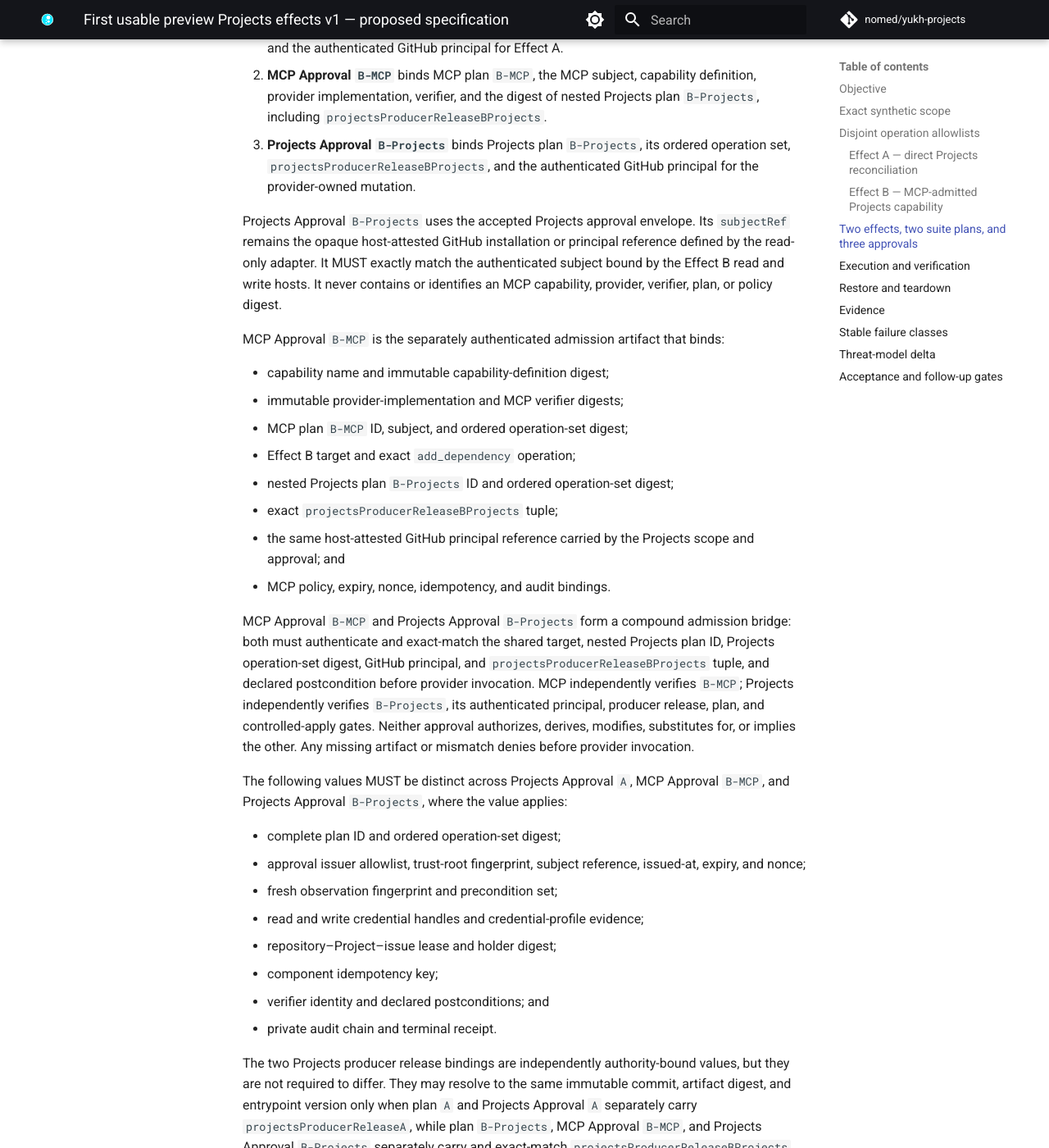
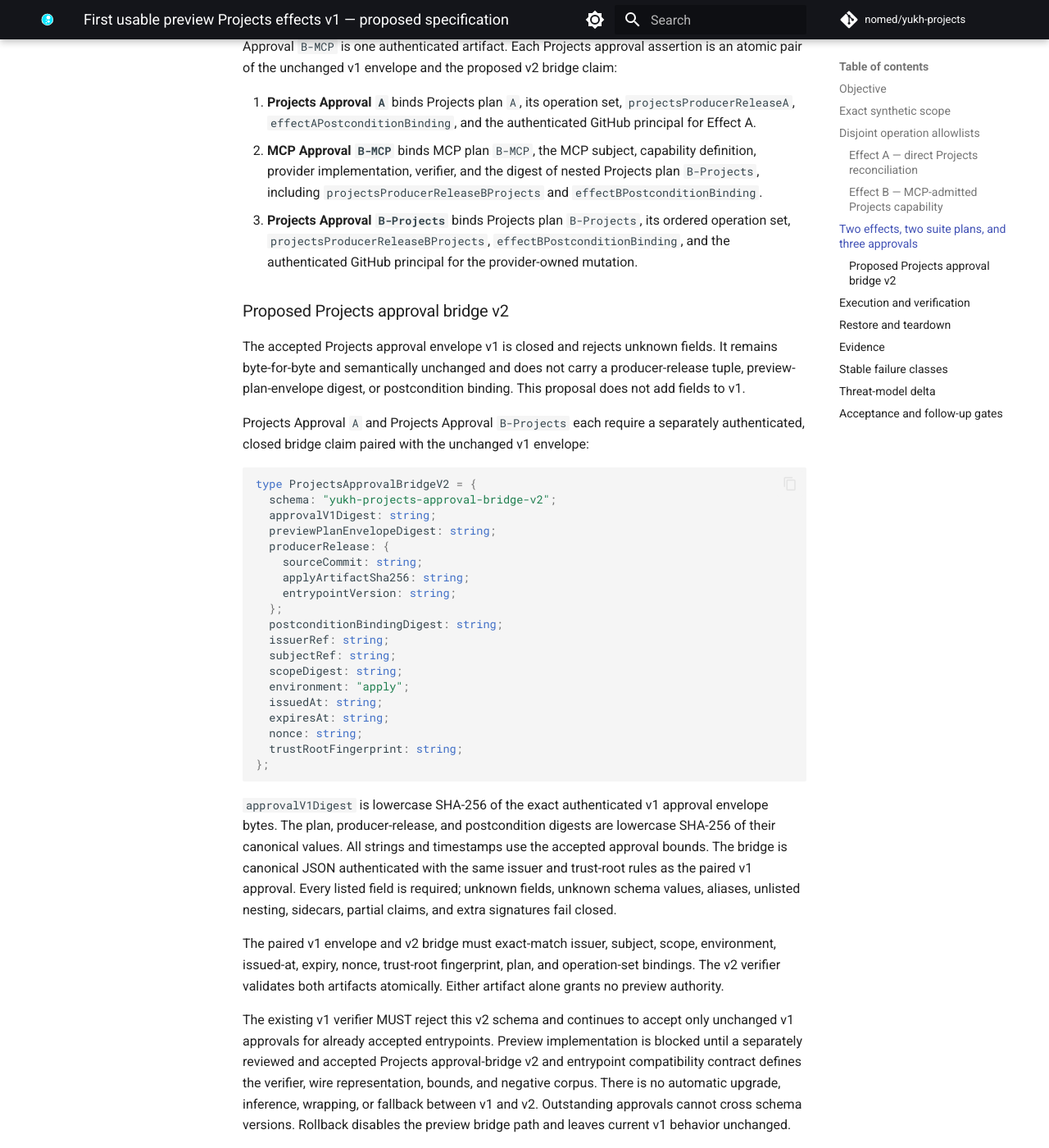
Before and after one commit to nomed/yukh-projects, an MkDocs documentation site: the page built from docs/contracts/first-usable-preview-projects-v1.md, in a window 1280 px wide and 1400 px high, scrolled down 3189 px. Shown: the whole window at 82% size. Built offline with MkDocs 1.6.1 and Material for MkDocs 9.7.7, drawn with Linux system fonts in a browser that asks for light colours; comment, search, counter and statistics services are not loaded; some of the changed text lies outside the part shown.

Commit message:
docs: define preview approval bridge v2
Co-authored-by: Copilot App <223556219+Copilot@users.noreply.github.com>

```diff
--- a/docs/contracts/first-usable-preview-projects-v1.md
+++ b/docs/contracts/first-usable-preview-projects-v1.md
@@ -39,6 +39,7 @@ The version-1 corpus uses this invented logical sandbox:
 | Nested provider plan | none | Projects plan `B-Projects` with exactly one `add_dependency` |
 | Approval assertions | Projects Approval `A` | MCP Approval `B-MCP` and Projects Approval `B-Projects` |
 | Projects producer release | binding `projectsProducerReleaseA` | binding `projectsProducerReleaseBProjects` |
+| Canonical postcondition | `effectAPostconditionBinding` | `effectBPostconditionBinding` |
 | Projects operation | exactly one `set_field_value` | exactly one `add_dependency` |
 | Logical intent | set managed `status` from `backlog` to `ready` | add `201 blocks 202` |
 | MCP capability | none | `projects.add-dependency.v1` |
@@ -116,25 +117,82 @@ an independently canonicalized controlled-apply plan with its own plan ID and
 ordered operation-set digest.
 
 The preview therefore requires exactly three independently verifiable approval
-assertions and artifacts:
+assertions. MCP Approval `B-MCP` is one authenticated artifact. Each Projects
+approval assertion is an atomic pair of the unchanged v1 envelope and the
+proposed v2 bridge claim:
 
 1. **Projects Approval `A`** binds Projects plan `A`, its operation set,
-   `projectsProducerReleaseA`, and the authenticated GitHub principal for
-   Effect A.
+   `projectsProducerReleaseA`, `effectAPostconditionBinding`, and the
+   authenticated GitHub principal for Effect A.
 2. **MCP Approval `B-MCP`** binds MCP plan `B-MCP`, the MCP subject, capability
    definition, provider implementation, verifier, and the digest of nested
    Projects plan `B-Projects`, including
-   `projectsProducerReleaseBProjects`.
+   `projectsProducerReleaseBProjects` and `effectBPostconditionBinding`.
 3. **Projects Approval `B-Projects`** binds Projects plan `B-Projects`, its
-   ordered operation set, `projectsProducerReleaseBProjects`, and the
-   authenticated GitHub principal for the provider-owned mutation.
+   ordered operation set, `projectsProducerReleaseBProjects`,
+   `effectBPostconditionBinding`, and the authenticated GitHub principal for
+   the provider-owned mutation.
 
-Projects Approval `B-Projects` uses the accepted Projects approval envelope.
-Its `subjectRef` remains the opaque host-attested GitHub installation or
-principal reference defined by the read-only adapter. It MUST exactly match
-the authenticated subject bound by the Effect B read and write hosts. It never
-contains or identifies an MCP capability, provider, verifier, plan, or policy
-digest.
+### Proposed Projects approval bridge v2
+
+The accepted Projects approval envelope v1 is closed and rejects unknown
+fields. It remains byte-for-byte and semantically unchanged and does not carry
+a producer-release tuple, preview-plan-envelope digest, or postcondition
+binding. This proposal does not add fields to v1.
+
+Projects Approval `A` and Projects Approval `B-Projects` each require a
+separately authenticated, closed bridge claim paired with the unchanged v1
+envelope:
+
+~~~typescript
+type ProjectsApprovalBridgeV2 = {
+  schema: "yukh-projects-approval-bridge-v2";
+  approvalV1Digest: string;
+  previewPlanEnvelopeDigest: string;
+  producerRelease: {
+    sourceCommit: string;
+    applyArtifactSha256: string;
+    entrypointVersion: string;
+  };
+  postconditionBindingDigest: string;
+  issuerRef: string;
+  subjectRef: string;
+  scopeDigest: string;
+  environment: "apply";
+  issuedAt: string;
+  expiresAt: string;
+  nonce: string;
+  trustRootFingerprint: string;
+};
+~~~
+
+`approvalV1Digest` is lowercase SHA-256 of the exact authenticated v1 approval
+envelope bytes. The plan, producer-release, and postcondition digests are
+lowercase SHA-256 of their canonical values. All strings and timestamps use the
+accepted approval bounds. The bridge is canonical JSON authenticated with the
+same issuer and trust-root rules as the paired v1 approval. Every listed field
+is required; unknown fields, unknown schema values, aliases, unlisted nesting,
+sidecars, partial claims, and extra signatures fail closed.
+
+The paired v1 envelope and v2 bridge must exact-match issuer, subject, scope,
+environment, issued-at, expiry, nonce, trust-root fingerprint, plan, and
+operation-set bindings. The v2 verifier validates both artifacts atomically.
+Either artifact alone grants no preview authority.
+
+The existing v1 verifier MUST reject this v2 schema and continues to accept
+only unchanged v1 approvals for already accepted entrypoints. Preview
+implementation is blocked until a separately reviewed and accepted Projects
+approval-bridge v2 and entrypoint compatibility contract defines the verifier,
+wire representation, bounds, and negative corpus. There is no automatic
+upgrade, inference, wrapping, or fallback between v1 and v2. Outstanding
+approvals cannot cross schema versions. Rollback disables the preview bridge
+path and leaves current v1 behavior unchanged.
+
+Projects Approval `B-Projects` keeps the accepted v1 `subjectRef` meaning: the
+opaque host-attested GitHub installation or principal reference defined by the
+read-only adapter. Both paired artifacts MUST exactly match the authenticated
+subject bound by the Effect B read and write hosts. Neither contains or uses an
+MCP capability, provider, verifier, plan, or policy digest as `subjectRef`.
 
 MCP Approval `B-MCP` is the separately authenticated admission artifact that
 binds:
@@ -145,6 +203,7 @@ binds:
 - Effect B target and exact `add_dependency` operation;
 - nested Projects plan `B-Projects` ID and ordered operation-set digest;
 - exact `projectsProducerReleaseBProjects` tuple;
+- exact `effectBPostconditionBinding` digest;
 - the same host-attested GitHub principal reference carried by the Projects
   scope and approval; and
 - MCP policy, expiry, nonce, idempotency, and audit bindings.
@@ -152,9 +211,10 @@ binds:
 MCP Approval `B-MCP` and Projects Approval `B-Projects` form a compound
 admission bridge: both must authenticate and exact-match the shared target,
 nested Projects plan ID, Projects operation-set digest, GitHub principal, and
-`projectsProducerReleaseBProjects` tuple, and declared postcondition before
-provider invocation. MCP independently verifies `B-MCP`; Projects independently
-verifies `B-Projects`, its authenticated principal, producer release, plan, and
+`projectsProducerReleaseBProjects` tuple, and the same canonical
+`effectBPostconditionBinding` before provider invocation. MCP independently
+verifies `B-MCP`; Projects independently verifies the paired v1/v2
+`B-Projects` artifacts, authenticated principal, producer release, plan, and
 controlled-apply gates. Neither approval authorizes, derives, modifies,
 substitutes for, or implies the other. Any missing artifact or mismatch denies
 before provider invocation.
@@ -169,8 +229,16 @@ Approval `B-MCP`, and Projects Approval `B-Projects`, where the value applies:
 - read and write credential handles and credential-profile evidence;
 - repository–Project–issue lease and holder digest;
 - component idempotency key;
-- verifier identity and declared postconditions; and
+- verifier identity and verifier-artifact digest; and
 - private audit chain and terminal receipt.
+
+`effectAPostconditionBinding` and `effectBPostconditionBinding` are distinct
+because the effects have different targets and operations. Within Effect B,
+MCP Approval `B-MCP` and Projects Approval `B-Projects` MUST carry the same
+byte-identical canonical `effectBPostconditionBinding` digest. Their verifier
+identities, verifier artifacts, evidence chains, and authority scopes remain
+distinct; verifier independence does not permit a different declared
+postcondition. A postcondition mismatch denies before provider invocation.
 
 The two Projects producer release bindings are independently authority-bound
 values, but they are not required to differ. They may resolve to the same
@@ -265,6 +333,10 @@ The deterministic repository corpus emits only:
   operation-set digest;
 - separate canonical producer-release binding digests for Effect A and nested
   `B-Projects`;
+- distinct Effect A and Effect B postcondition digests, with byte-identical
+  `effectBPostconditionBinding` in both Effect B approvals;
+- atomic verification outcomes for each Projects v1 approval and its required
+  v2 bridge claim;
 - independent verification outcomes for all three named approval artifacts;
 - stable operation kind and aggregate count for each effect;
 - MCP capability definition digest and admission outcome for B;
@@ -309,6 +381,8 @@ address:
   authority for another assertion or effect;
 - a producer commit, artifact digest, or entrypoint version being substituted,
   inherited from the other effect, or treated as descriptive metadata;
+- Effect B approvals carrying different postcondition bindings or one verifier
+  result substituting for the other;
 - credential, nonce, lease, idempotency, verifier, or audit-chain reuse;
 - MCP admission being mistaken for Projects approval, or vice versa;
 - provider completion becoming ambiguous after possible effect;
@@ -334,10 +408,14 @@ Owner acceptance must explicitly approve or revise:
    principal binding, and no authority substitution;
 4. the independent Effect A and nested Effect B Projects producer-release
    bindings and their fresh-plan/fresh-approval invalidation rule;
-5. the required distinct authority-bearing values;
-6. the MCP provider closure and zero-call denial boundary;
-7. teardown as the version-1 final-state mechanism; and
-8. the redacted evidence and threat-model delta.
+5. the proposed closed Projects approval bridge v2, separate acceptance
+   dependency, migration behavior, and unchanged v1 envelope;
+6. one canonical Effect B postcondition shared by `B-MCP` and `B-Projects`
+   while verifier identity and evidence remain distinct;
+7. the required distinct authority-bearing values;
+8. the MCP provider closure and zero-call denial boundary;
+9. teardown as the version-1 final-state mechanism; and
+10. the redacted evidence and threat-model delta.
 
 Only after acceptance may separate issues propose deterministic synthetic
 implementation, adversarial tests, sandbox qualification, candidate release
```
Also changed, not shown: .context/current.md (+7 -0 lines), 1 other file.
